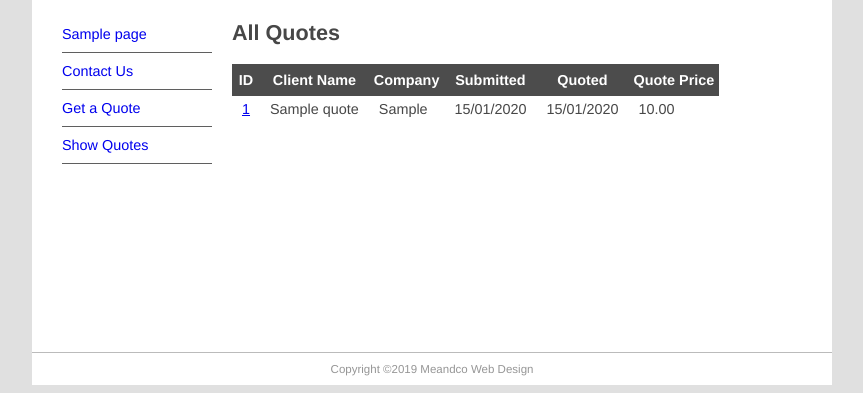
After one commit to ulissesvieira/mfdw_project, a Django app: page /quote/show in a window 1280 px wide. The commit adds this page. Shown: the part 532-925 px from the top of the page, without its empty margins (208-1071 px from the left). Run offline with Django 3.2, Linux system fonts and the light colour scheme; tables that the repository leaves empty hold one stand-in row (values such as "Sample post").

Commit message:
Create of a ListView and a DetailView

```diff
--- a/mfdw_root/mfdw_site/static/main.css
+++ b/mfdw_root/mfdw_site/static/main.css
@@ -103,3 +103,28 @@ input {
 .required label:after {
     content: "*";
 }
+
+.quotehdr th {
+    background-color: #4c4c4c;
+    color: white;
+    text-align: center;
+    padding: 8px 5px;
+    border: none;
+}
+.quoterow td {
+    padding: 5px 10px;
+}
+.altrow {
+    background-color: #e0e0e0
+}
+
+.quote td:first-child {
+    background-color: #4c4c4c;
+    color: white;
+    text-align: right;
+    padding: 8px 5px;
+    border: none;
+}
+.quote td {
+    padding: 5px 10px;
+}
--- a/mfdw_root/mfdw_site/templates/base.html
+++ b/mfdw_root/mfdw_site/templates/base.html
@@ -28,6 +28,7 @@
                     {% endblock sidenav %}
                     <li><a href="/contact">Contact Us</a></li>
                     <li><a href="/quote/">Get a Quote</a></li>
+                    <li><a href="/quote/show">Show Quotes</a></li>
                 </ul>
             </nav>
         </aside>
--- /dev/null
+++ b/mfdw_root/quotes/templates/quotes/quote_list.html
@@ -0,0 +1,32 @@
+{% extends 'quotes/quote.html' %}
+
+{% block title %}
+    All Quotes
+{% endblock title %}
+
+{% block content %}
+    <h1>All Quotes</h1>
+
+    <table style="border-collapse:collapse">
+        <tr class="quotehdr">
+            <th>ID</th>
+            <th>Client Name</th>
+            <th>Company</th>
+            <th>Submitted</th>
+            <th>Quoted</th>
+            <th>Quote Price</th>
+        </tr>
+
+        {% for quote in all_quotes %}
+            <tr class="quoterow {% cycle '' 'altrow' %}">
+                <td><a href="show/{{ quote.id }}">{{ quote.id }}</a></td>
+                <td>{{ quote.name }}</td>
+                <td>{{ quote.company }}</td>
+                <td>{{ quote.submitted | date:'d/m/Y' }}</td>
+                <td>{{ quote.quotedate | date:'d/m/Y' | default:'pending' }}</td>
+                <td>{{ quote.quoteprice | default:'--' }}</td>
+            </tr>
+        {% endfor %}
+    </table>
+
+{% endblock content %}
--- a/mfdw_root/quotes/urls.py
+++ b/mfdw_root/quotes/urls.py
@@ -1,6 +1,10 @@
 from django.urls import path
+
 from . import views
+from .views import QuoteList, QuoteView
 
 urlpatterns = [
-    path('', views.quote_req, name='quote-request')
+    path('', views.quote_req, name='quote-request'),
+    path('show/<int:pk>', QuoteView.as_view(), name='quote-detail'),
+    path('show', QuoteList.as_view(), name='show-quotes'),
 ]
--- a/mfdw_root/quotes/views.py
+++ b/mfdw_root/quotes/views.py
@@ -1,9 +1,36 @@
 from django.apps import apps
 from django.shortcuts import render
 from django.http import HttpResponseRedirect
+from django.views.generic.list import ListView
+from django.views.generic.detail import DetailView
 
+from .models import Quote
 from .forms import QuoteForm
 # from pages.models import Page # did not work
+
+
+class QuoteList(ListView):
+    model = Quote
+    context_object_name = 'all_quotes'
+
+    def get_context_data(self, *, object_list=None, **kwargs):
+        Page = apps.get_model('pages', 'Page')
+
+        context = super(QuoteList, self).get_context_data(**kwargs)
+        context['page_list'] = Page.objects.all()
+        return context
+
+
+class QuoteView(DetailView):
+    model = Quote
+    context_object_name = 'quote'
+
+    def get_context_data(self, **kwargs):
+        Page = apps.get_model('pages', 'Page')
+
+        context = super(QuoteView, self).get_context_data(**kwargs)
+        context['page_list'] = Page.objects.all()
+        return context
 
 
 def quote_req(request):
```
Also changed, not shown: mfdw_root/quotes/templates/quotes/quote_detail.html (added, +23 -0 lines).
